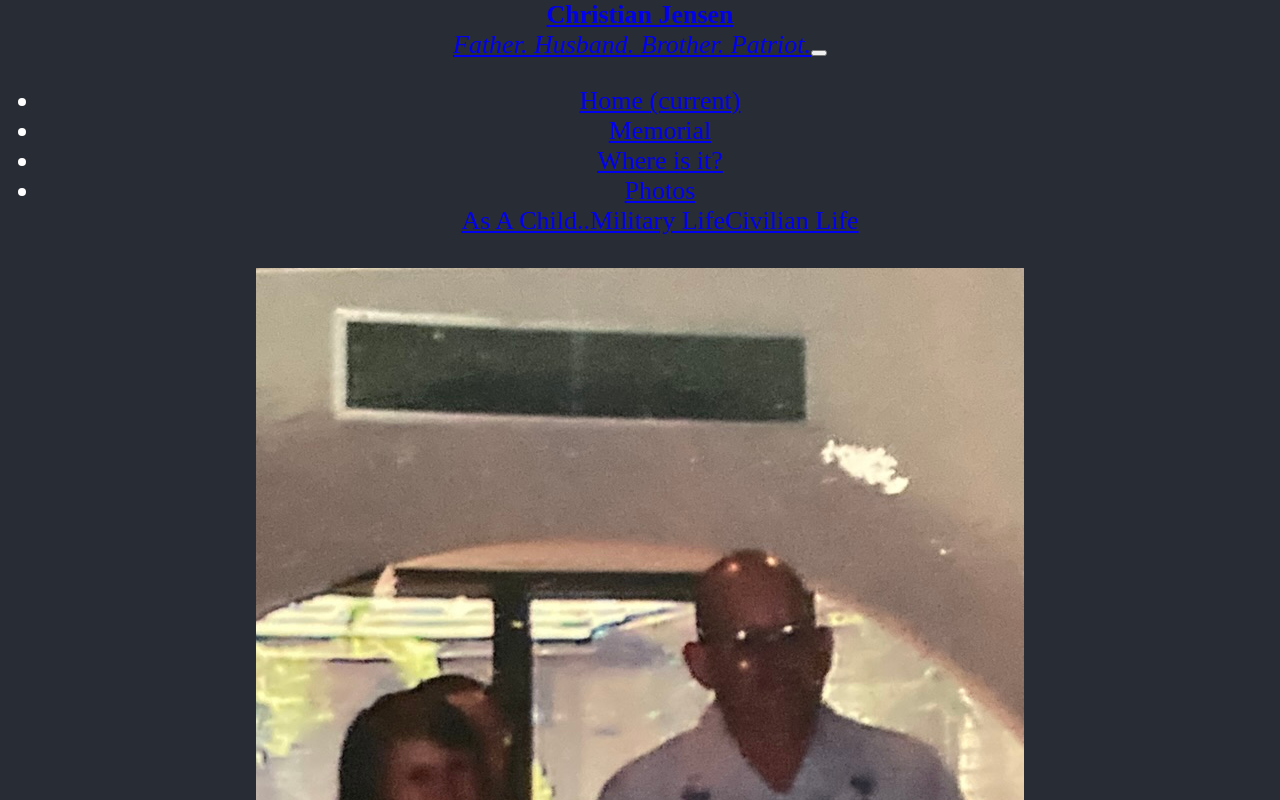
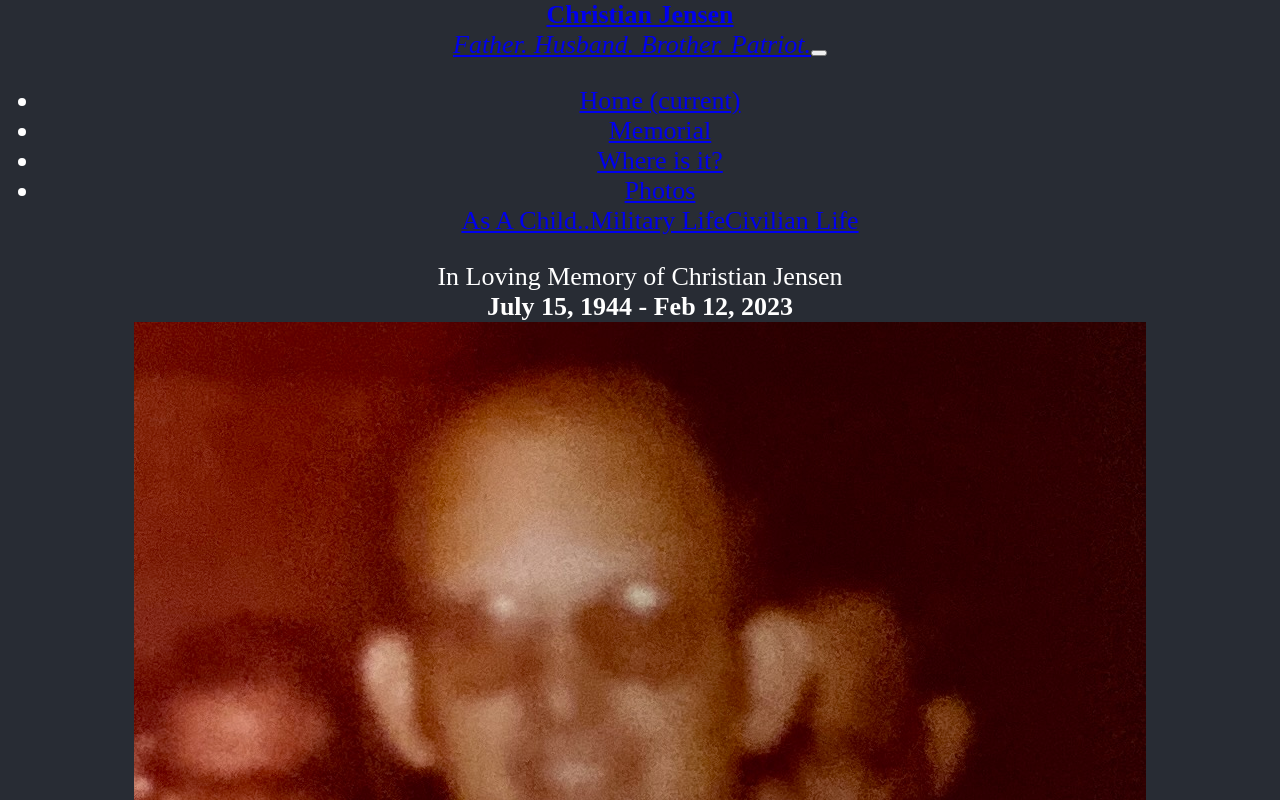
Before and after one commit to cjensen391/jensenmemorialgit, a React (Create React App) app: page / in a window 1280 px wide. Shown: the top 800 px of the page. Built offline with nearby package versions, Linux system fonts and the light colour scheme; the HTML template or start-up script is replaced by a standard one.

Commit message:
changed homepage picture

```diff
--- a/src/App.tsx
+++ b/src/App.tsx
@@ -12,7 +12,7 @@ function App() {
       <header className="App-header">
           <Navbar />
           <div className='App-header'>
-          <Gallery />
+          <Home />
           </div>
       </header>
     </div>
--- a/src/Home.tsx
+++ b/src/Home.tsx
@@ -1,9 +1,12 @@
 import React from 'react';
 import golf from './media/golf.jpeg'
+import intro from './media/intro.jpeg'
 export default function Home(){
     return (
-    <>In Loving Memory of Christian Jensen<br />
+    <>
+        In Loving Memory of Christian Jensen<br />
         <b>July 15, 1944 - Feb 12, 2023</b><br />
-        <img src={golf} width={700} height={1000}></img>
-    </>)
+        <img src={intro} />
+    </>
+    );
 }
```
Also changed, not shown: src/media/intro.jpeg (added).
